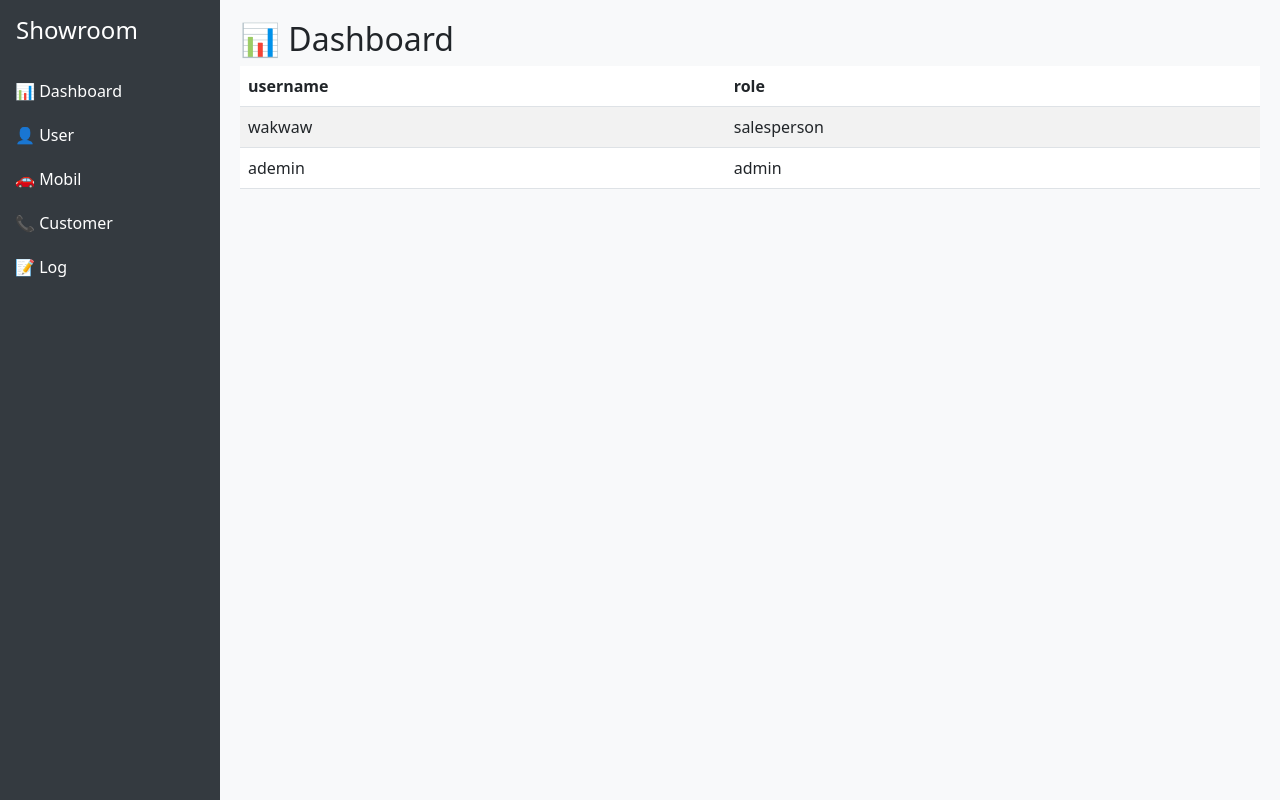
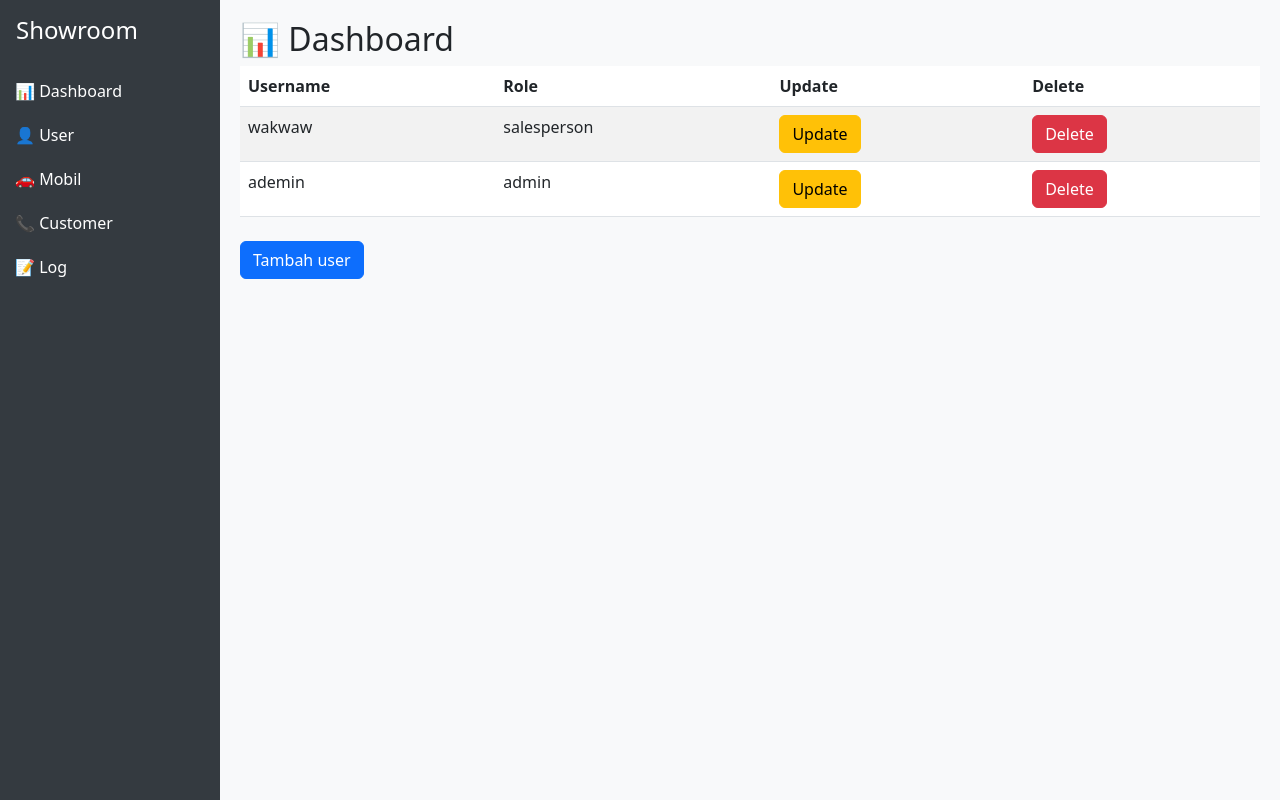
Before and after one commit to xarksy/carDealer, a Django app: page /users/userlist/ in a window 1280 px wide. Run offline with Django 5.2, Linux system fonts and the light colour scheme; data comes from the database, SQL or seed files in the repository; both versions use the stored data as it was after the commit.

Commit message:
feat(users): add update and delete features

```diff
--- a/carShowRoom/templates/base.html
+++ b/carShowRoom/templates/base.html
@@ -41,7 +41,7 @@
     <a href="{% url 'log_list' %}">📝 Log</a> {% endcomment %}
 
     <a href="">📊 Dashboard</a>
-    <a href="">👤 User</a>
+    <a href="{% url 'user_list' %}">👤 User</a>
     <a href="">🚗 Mobil</a>
     <a href="">📞 Customer</a>
     <a href="">📝 Log</a>
--- a/carShowRoom/users/templates/users/user_index.html
+++ b/carShowRoom/users/templates/users/user_index.html
@@ -5,8 +5,10 @@
 <table class="table table-striped">
   <thead>
     <tr>
-      <th>username</th>
-      <th>role</th>
+      <th>Username</th>
+      <th>Role</th>
+      <th>Update</th>
+      <th>Delete</th>
     </tr>
   </thead>
   <tbody>
@@ -14,8 +16,12 @@
     <tr>
       <td>{{ user.username }}</td>
       <td>{{ user.role }}</td>
+      <td><a href="{% url 'update_user' user.id %}" class="btn btn-warning">Update</td>
+      <td><a href="{% url 'delete_user' user.id %}" class="btn btn-danger">Delete</td>
     </tr>
     {% endfor %}
   </tbody>
 </table>
+<a href="{% url 'register'%}" class="btn btn-primary mt-2">Tambah user</a>
+
 {% endblock content %}
--- a/carShowRoom/users/views.py
+++ b/carShowRoom/users/views.py
@@ -50,7 +50,7 @@ def update_user_view(request, user_id):
     return render(request, 'users/register.html',context=context)
 
 def delete_user_view(request, user_id):
-    user = get_object_or_404(user, id=user_id)
+    user = get_object_or_404(User, id=user_id)
     user.delete()
 
     return redirect('user_list')
```
Also changed, not shown: carShowRoom/db.sqlite3.
